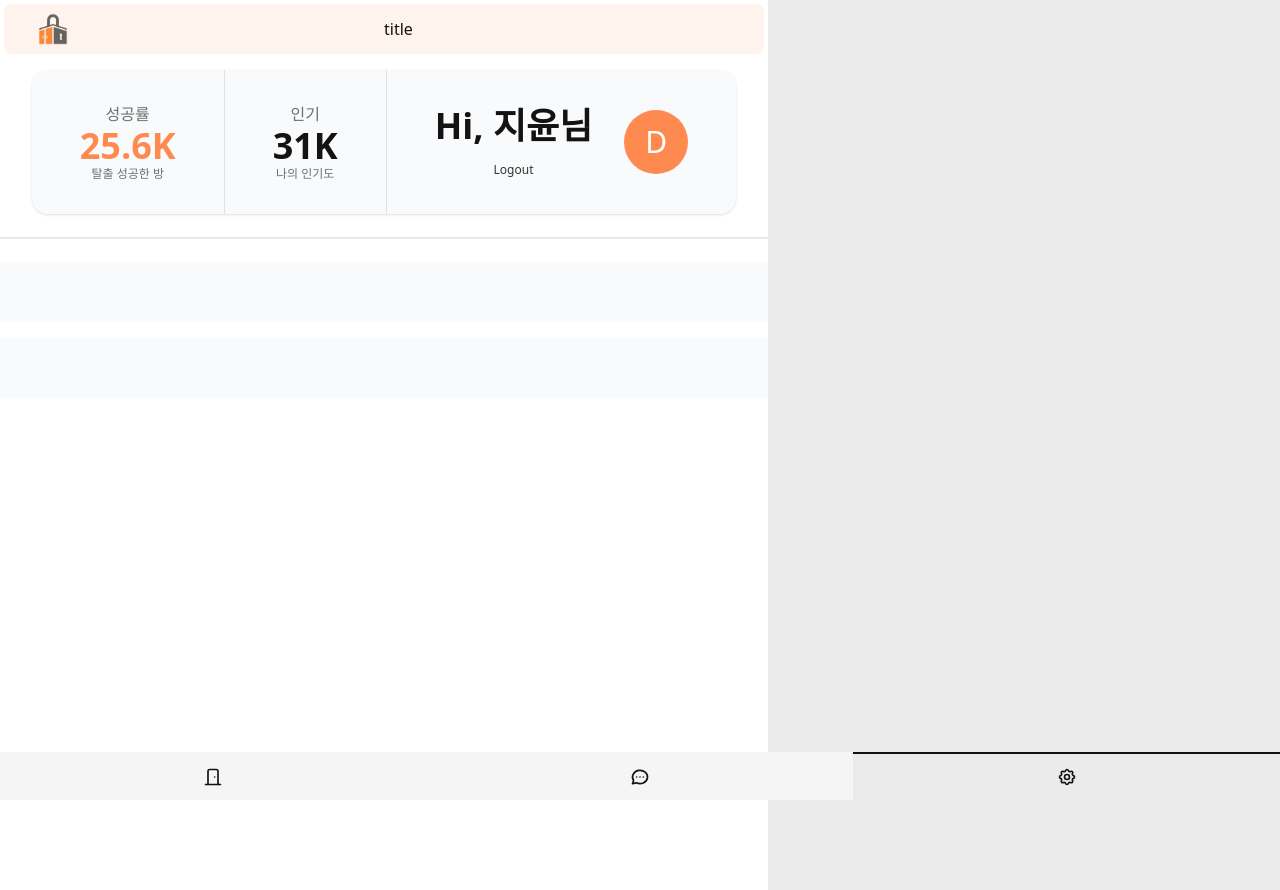
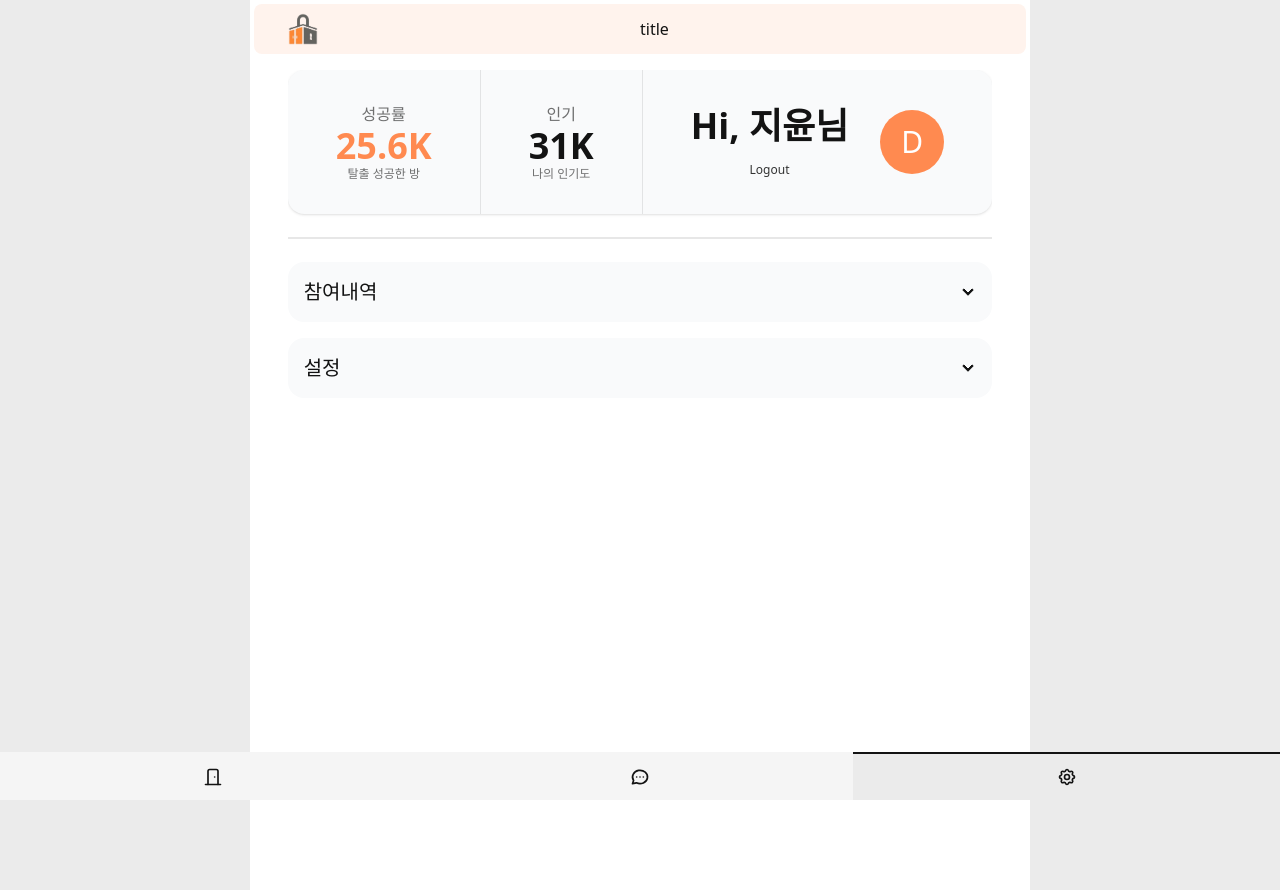
Before and after one commit to escape-zone/escape-zone-FE, a React (Create React App) app: page /setting in a window 1280 px wide. Built offline with nearby package versions, Linux system fonts and the light colour scheme.

Commit message:
edit layout

```diff
--- a/src/components/molecules/Layout/index.tsx
+++ b/src/components/molecules/Layout/index.tsx
@@ -16,12 +16,14 @@ const Layout = (props: ILayout) => {
 	const isMobile = useDetectDevice();
 
 	return (
-		<div className="mockup-browser bg-white p-1 max-w-screen-md" style={{ borderRadius: 0 }}>
-			<Header />
-			<div className="flex bg-neutral-content justify-center p-4 border-base-300">
-				<div className="flex bg-neutral-content justify-center">
-					<div className="bg-neutral-content text-base-content min-h-screen pb-16 w-dvw px-10">{children}</div>
-					{isBottomNav && <BottomNav isMobile={isMobile} />}
+		<div className="flex justify-center">
+			<div className="mockup-browser bg-white p-1 w-[780px]" style={{ borderRadius: 0 }}>
+				<Header />
+				<div className="flex bg-neutral-content justify-center p-4 border-base-300">
+					<div className="flex bg-neutral-content justify-center overflow-auto">
+						<div className="bg-neutral-content text-base-content min-h-screen overflow-auto pb-16">{children}</div>
+						{isBottomNav && <BottomNav isMobile={isMobile} />}
+					</div>
 				</div>
 			</div>
 		</div>
--- a/src/pages/setting/index.tsx
+++ b/src/pages/setting/index.tsx
@@ -70,7 +70,7 @@ const Setting = () => {
 			<Divider type={DividerType.Neutral} />
 
 			<div className="flex justify-center">
-				<div className="collapse collapse-arrow bg-gray-50" style={{ width: '92%' }}>
+				<div className="collapse collapse-arrow bg-gray-50">
 					<input
 						type="radio"
 						id="history"
@@ -91,7 +91,7 @@ const Setting = () => {
 			<div className="p-2"></div>
 
 			<div className="flex justify-center">
-				<div className="collapse collapse-arrow bg-gray-50" style={{ width: '92%' }}>
+				<div className="collapse collapse-arrow bg-gray-50">
 					<input
 						type="radio"
 						id="setting"
```
